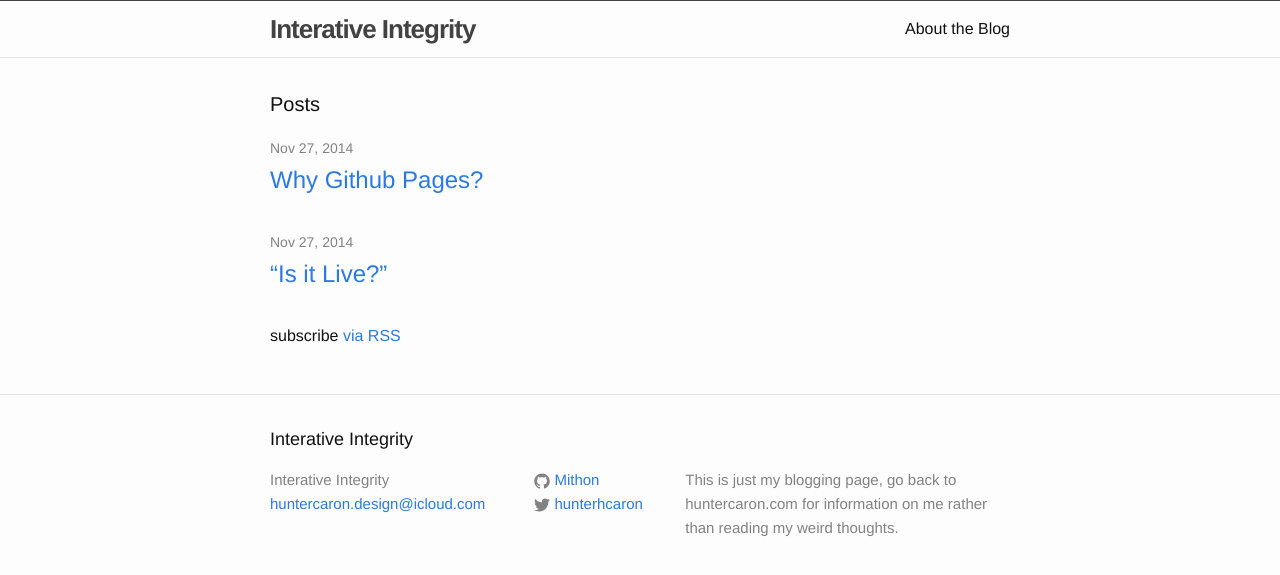
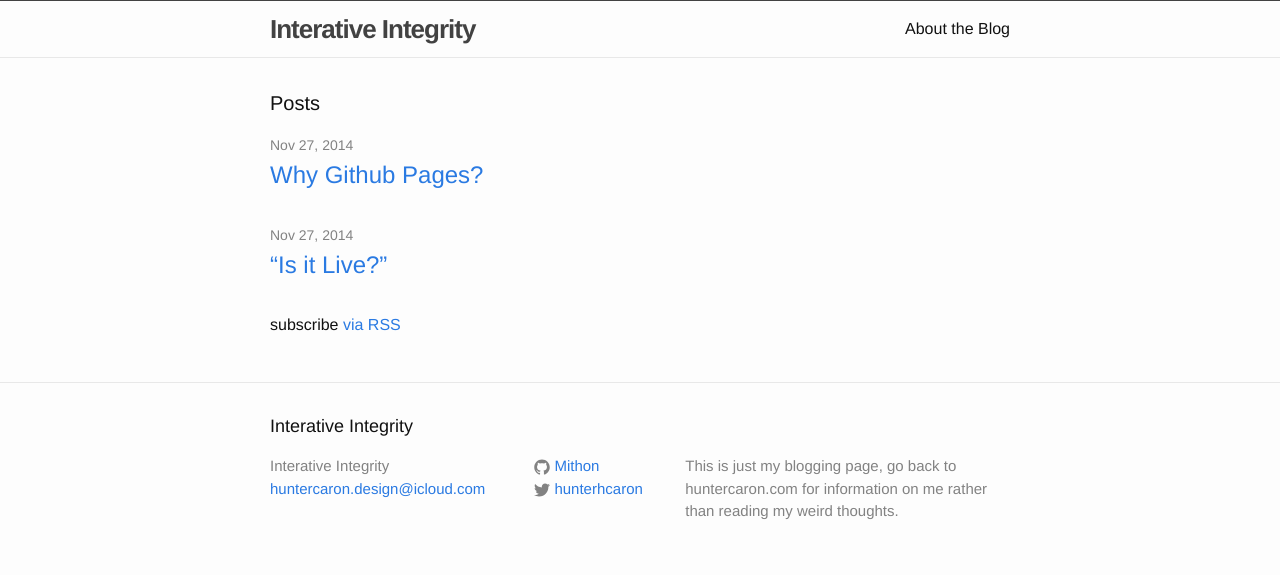
Before and after one commit to Mithon/HCDesignBlog, a Jekyll site: the page built from index.html, in a window 1280 px wide. Shown: the top 575 px of the page. Built offline with Jekyll 4.4.1, drawn with Linux system fonts in a browser that asks for light colours; some web fonts are replaced.

Commit message:
Tweaking post

```diff
--- a/_posts/2014-12-2-Welcome.markdown
+++ b/_posts/2014-12-2-Welcome.markdown
@@ -7,8 +7,8 @@
 
 Okay so I think my blog location has made more than five moves as of right now. Am I going to important stuff I've done before? nope. I love the feeling of starting fresh.
 
+
 # Have I finally settled?
-
 I think so. This seems like it is the best option in terms of money and flexibility, but I'll do a quick breakdown here.
 
 First off, let me make it clear that **I love Github pages**.
--- a/css/main.scss
+++ b/css/main.scss
@@ -9,7 +9,7 @@
 $base-font-family: "Fira Sans", Helvetica, Arial, sans-serif;
 $base-font-size:   16px;
 $small-font-size:  $base-font-size * 0.875;
-$base-line-height: 1.6;
+$base-line-height: 1.5;
 
 $spacing-unit:     30px;
 
```
